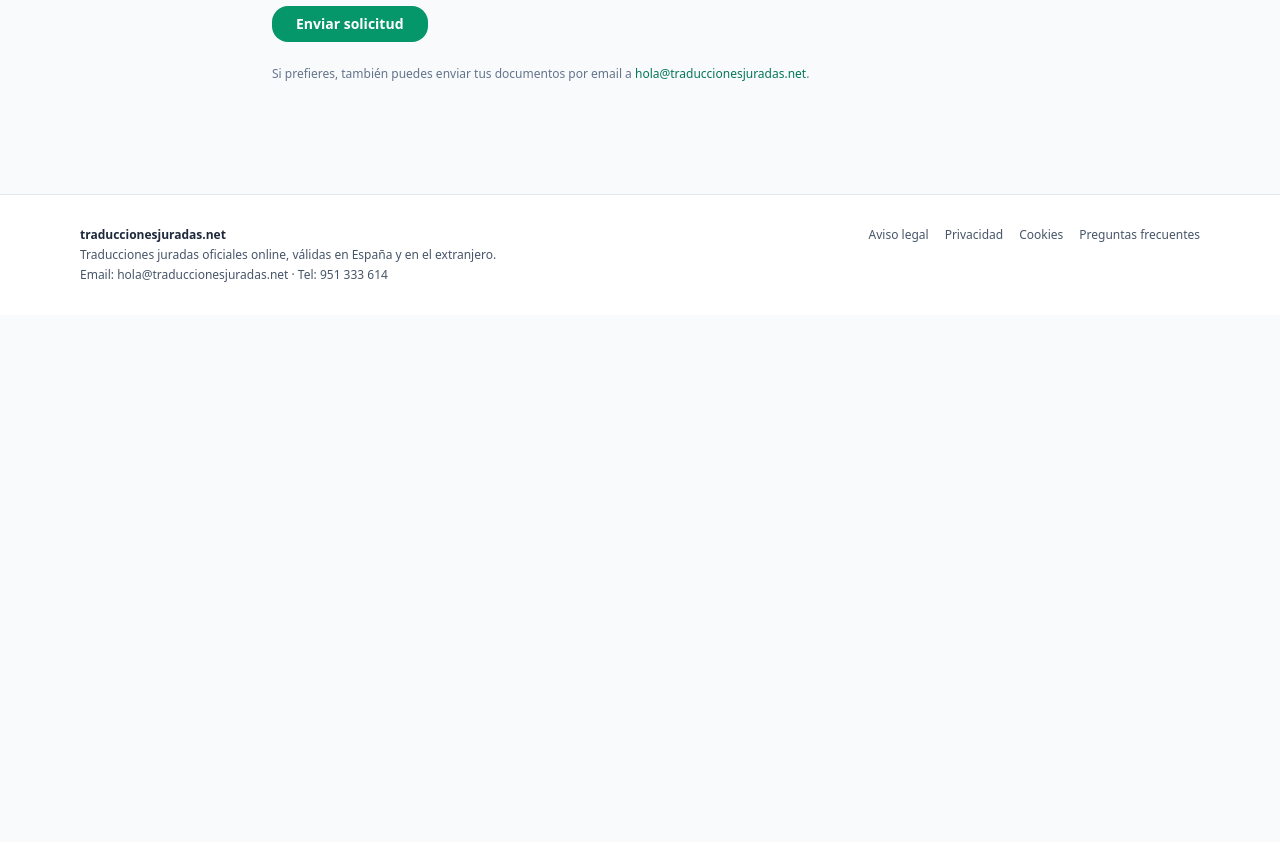
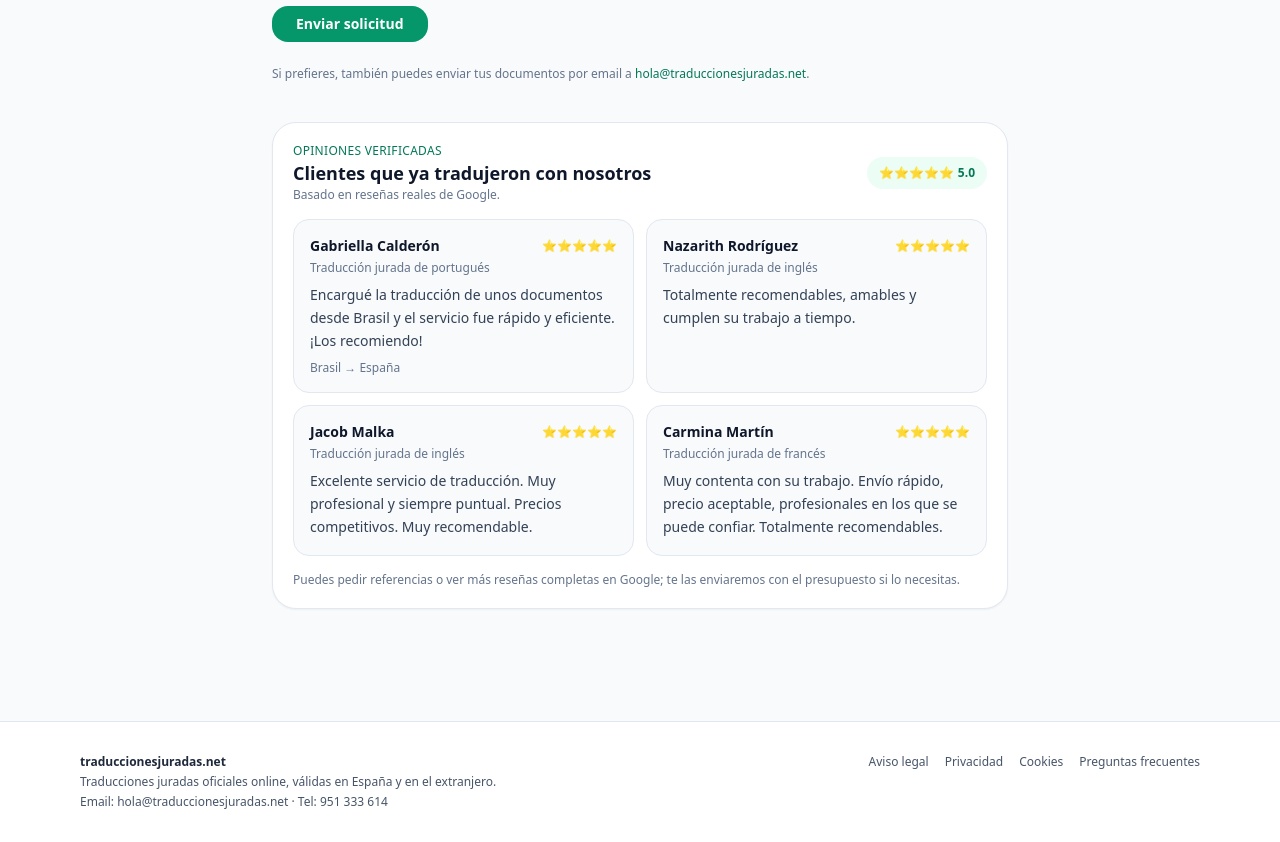
Before and after one commit to juanlatregua/traduccionesjuradas-next, a Next.js app: page /presupuesto in a window 1280 px wide. Shown: the part 1000-1842 px from the top of the page. Before the commit the page ends 1315 px from the top, so only its background shows below. Built offline with nearby package versions, Linux system fonts and the light colour scheme.

Commit message:
Añade testimonios de clientes en presupuesto

```diff
--- a/app/presupuesto/page.tsx
+++ b/app/presupuesto/page.tsx
@@ -458,6 +458,85 @@ export default function PresupuestoPage() {
         </a>
         .
       </p>
+
+      {/* Testimonios */}
+      <section className="mt-10 rounded-3xl border border-slate-200 bg-white p-5 shadow-sm">
+        <div className="flex items-center justify-between gap-3">
+          <div>
+            <p className="text-xs uppercase tracking-wide text-emerald-700">
+              Opiniones verificadas
+            </p>
+            <h2 className="text-lg font-semibold text-slate-900">
+              Clientes que ya tradujeron con nosotros
+            </h2>
+            <p className="text-xs text-slate-500">
+              Basado en reseñas reales de Google.
+            </p>
+          </div>
+          <div className="hidden items-center gap-1 rounded-full bg-emerald-50 px-3 py-2 text-xs font-semibold text-emerald-700 sm:flex">
+            <span>⭐️⭐️⭐️⭐️⭐️</span>
+            <span>5.0</span>
+          </div>
+        </div>
+
+        <div className="mt-4 grid gap-3 sm:grid-cols-2">
+          {[
+            {
+              nombre: "Gabriella Calderón",
+              servicio: "Traducción jurada de portugués",
+              texto:
+                "Encargué la traducción de unos documentos desde Brasil y el servicio fue rápido y eficiente. ¡Los recomiendo!",
+              rating: 5,
+              ciudad: "Brasil → España",
+            },
+            {
+              nombre: "Nazarith Rodríguez",
+              servicio: "Traducción jurada de inglés",
+              texto:
+                "Totalmente recomendables, amables y cumplen su trabajo a tiempo.",
+              rating: 5,
+              ciudad: "",
+            },
+            {
+              nombre: "Jacob Malka",
+              servicio: "Traducción jurada de inglés",
+              texto:
+                "Excelente servicio de traducción. Muy profesional y siempre puntual. Precios competitivos. Muy recomendable.",
+              rating: 5,
+              ciudad: "",
+            },
+            {
+              nombre: "Carmina Martín",
+              servicio: "Traducción jurada de francés",
+              texto:
+                "Muy contenta con su trabajo. Envío rápido, precio aceptable, profesionales en los que se puede confiar. Totalmente recomendables.",
+              rating: 5,
+              ciudad: "",
+            },
+          ].map((item, idx) => (
+            <article
+              key={item.nombre + idx}
+              className="rounded-2xl border border-slate-200 bg-slate-50 p-4 text-sm text-slate-700"
+            >
+              <div className="flex items-center justify-between">
+                <div className="font-semibold text-slate-900">{item.nombre}</div>
+                <span className="text-xs text-emerald-700">
+                  {"⭐️".repeat(item.rating)}
+                </span>
+              </div>
+              <p className="mt-1 text-xs text-slate-500">{item.servicio}</p>
+              <p className="mt-2 leading-relaxed">{item.texto}</p>
+              {item.ciudad && (
+                <p className="mt-2 text-xs text-slate-500">{item.ciudad}</p>
+              )}
+            </article>
+          ))}
+        </div>
+
+        <p className="mt-4 text-xs text-slate-500">
+          Puedes pedir referencias o ver más reseñas completas en Google; te las enviaremos con el presupuesto si lo necesitas.
+        </p>
+      </section>
     </main>
   );
 }
```
